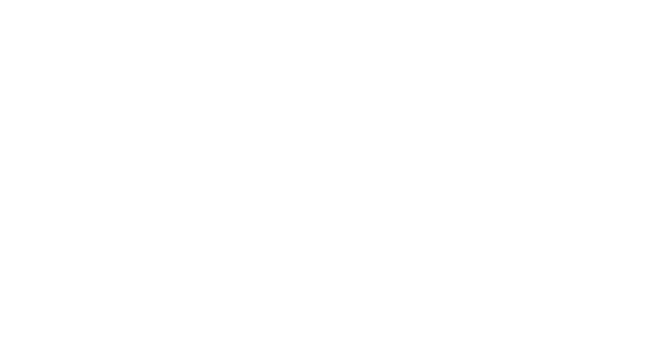
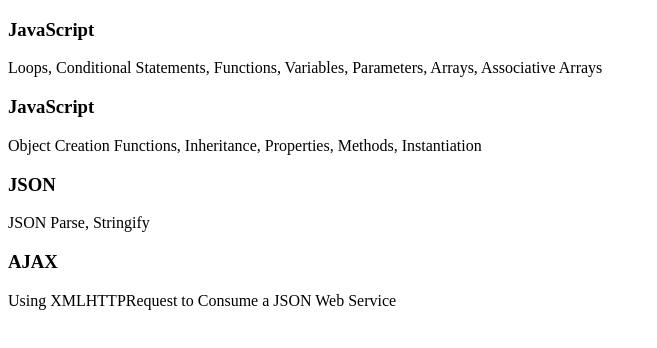
Before and after one commit to weber-lisa/MobileApplication261, a plain HTML site: page index.html in a window 1280 px wide. Shown: the whole page, without its empty margins (0-657 px from the left). Drawn offline with Linux system fonts and the light colour scheme.

Commit message:
page start

```diff
--- a/index.html
+++ b/index.html
@@ -11,8 +11,25 @@
     <main>
         <Section>
             <article>
+                <h1>JavaScript</h1>
+                <a href="javascript1.html"></a>
+                <p>Loops, Conditional Statements, Functions, Variables, Parameters, Arrays, Associative Arrays</p>
+            </article>
+        <article>
+            <h1>JavaScript</h1>
+            <p>Object Creation Functions, Inheritance, Properties, Methods, Instantiation</p>
+        </article>
+        <article>
+            <h1>JSON</h1>
+            <p>JSON Parse, Stringify</p>
+        </article>
+        <article>
+            <h1>AJAX</h1>
+            <p>Using XMLHTTPRequest to Consume a JSON Web Service</p>
+        </article>
+        <article>
 
-            </article>
+        </article>
         </Section>
     </main>
 
```
Also changed, not shown: javascript1.html (added, +21 -0 lines).
